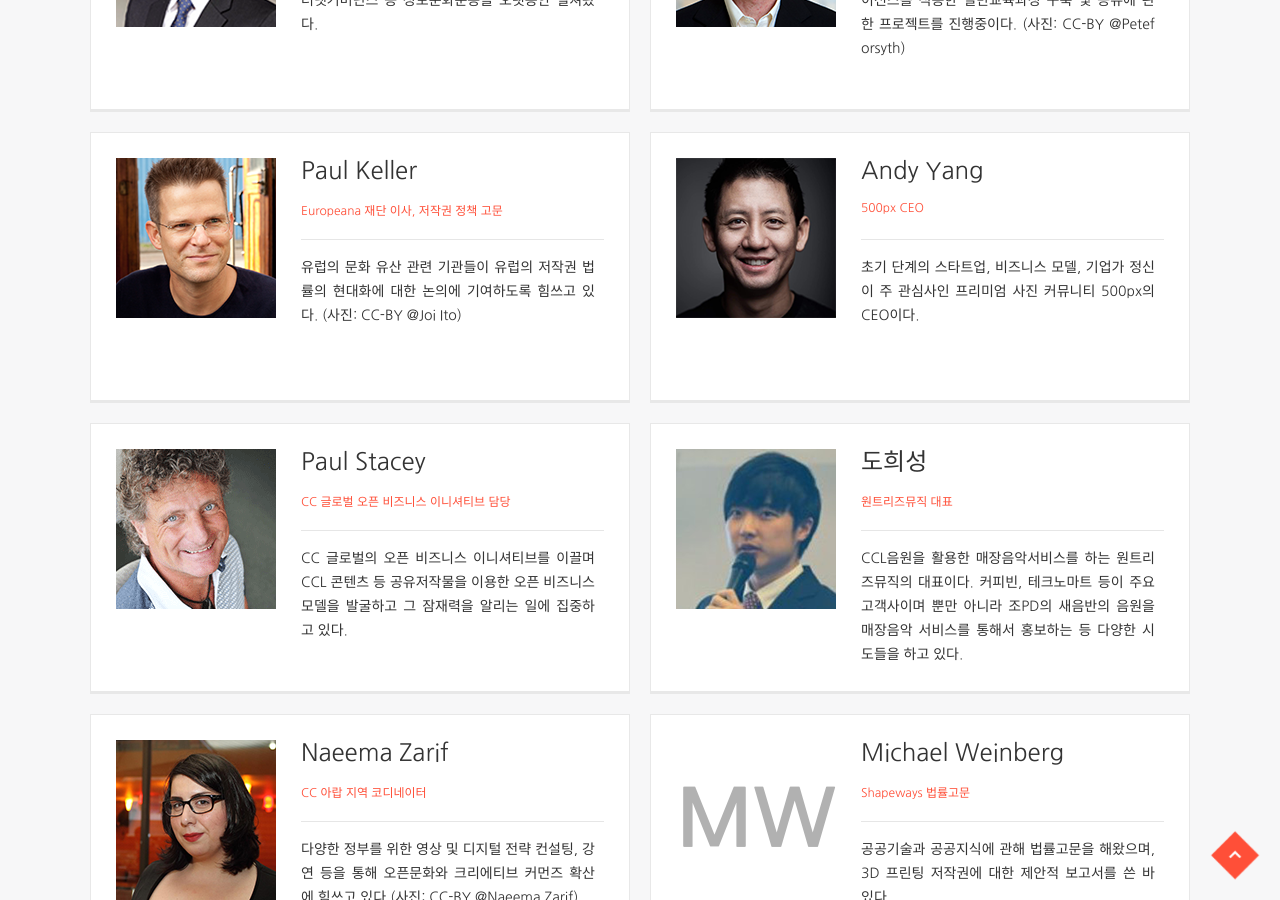
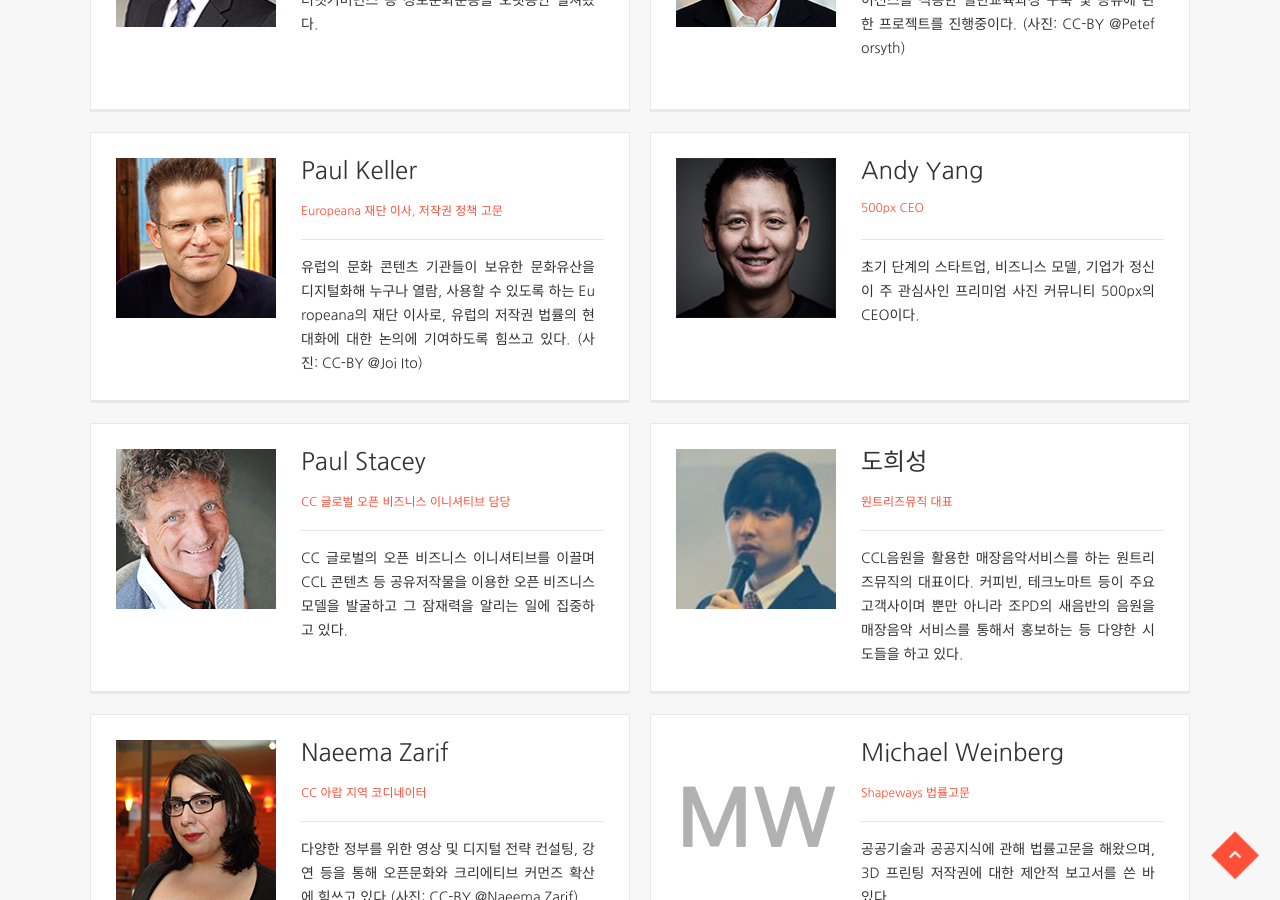
Before and after one commit to creativecommonskorea/2015-global-summit, a Jekyll site: the page built from speakers.html, in a window 1280 px wide and 900 px high, scrolled down 2819 px. Built offline with Jekyll 4.4.1, drawn with Linux system fonts in a browser that asks for light colours; nearby versions of some CDN libraries.

Commit message:
Update speakers.yml
유럽연합은 수년간 Europeana.eu라는 플랫폼을 통해 유럽의 문화 콘텐츠 기관들이 보유한 문화유산을 디지털화해 누구나 열람하고 사용할 수 있도록 공개해왔다.

```diff
--- a/_data/speakers.yml
+++ b/_data/speakers.yml
@@ -15,7 +15,7 @@
   image: /images/speaker/sp_s_03_paul_keller.png
   organize: Europeana 재단 이사, 저작권 정책 고문
   describe: >
-    유럽의 문화 유산 관련 기관들이 유럽의 저작권 법률의 현대화에 대한 논의에 기여하도록 힘쓰고 있다.
+    유럽의 문화 콘텐츠 기관들이 보유한 문화유산을 디지털화해 누구나 열람, 사용할 수 있도록 하는 Europeana의 재단 이사로, 유럽의 저작권 법률의 현대화에 대한 논의에 기여하도록 힘쓰고 있다.
     (사진: CC-BY @<a href='https://www.flickr.com/photos/joi/' target='_blank'>Joi Ito</a>)
 
 - name: Andy Yang
```
